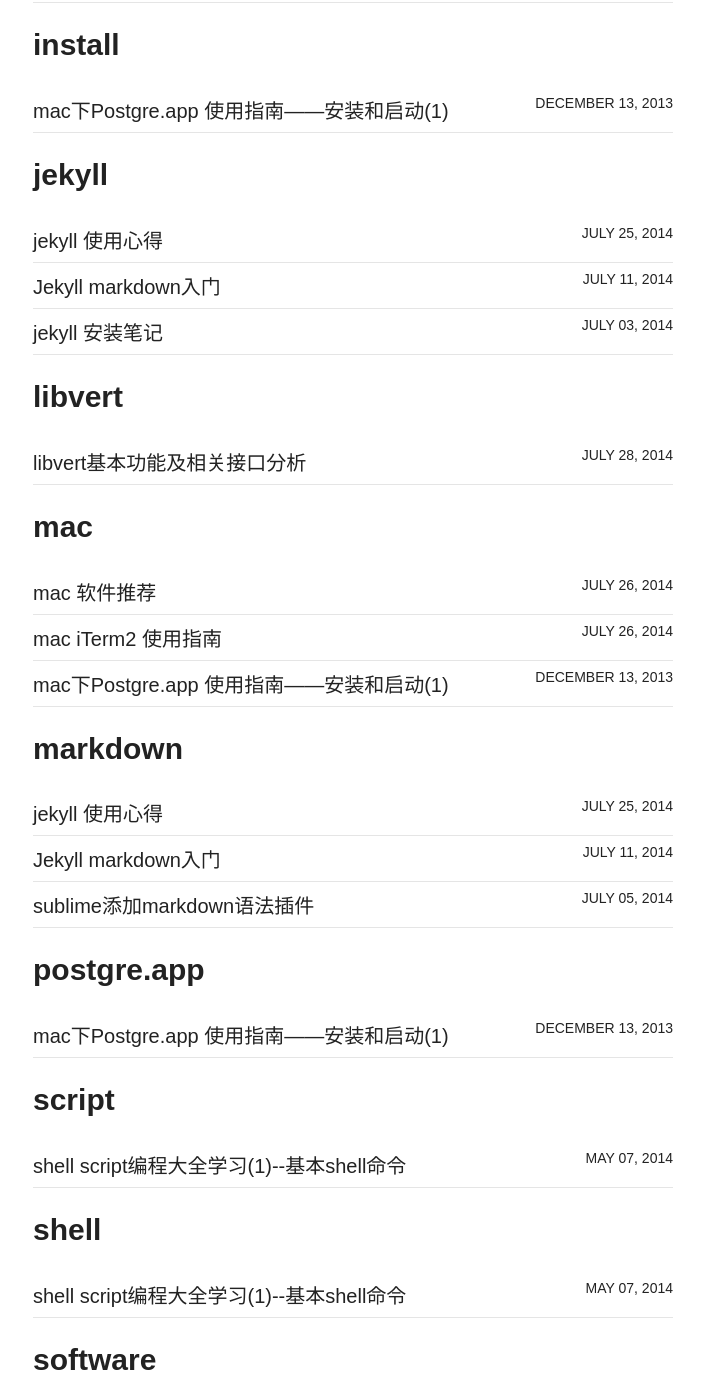
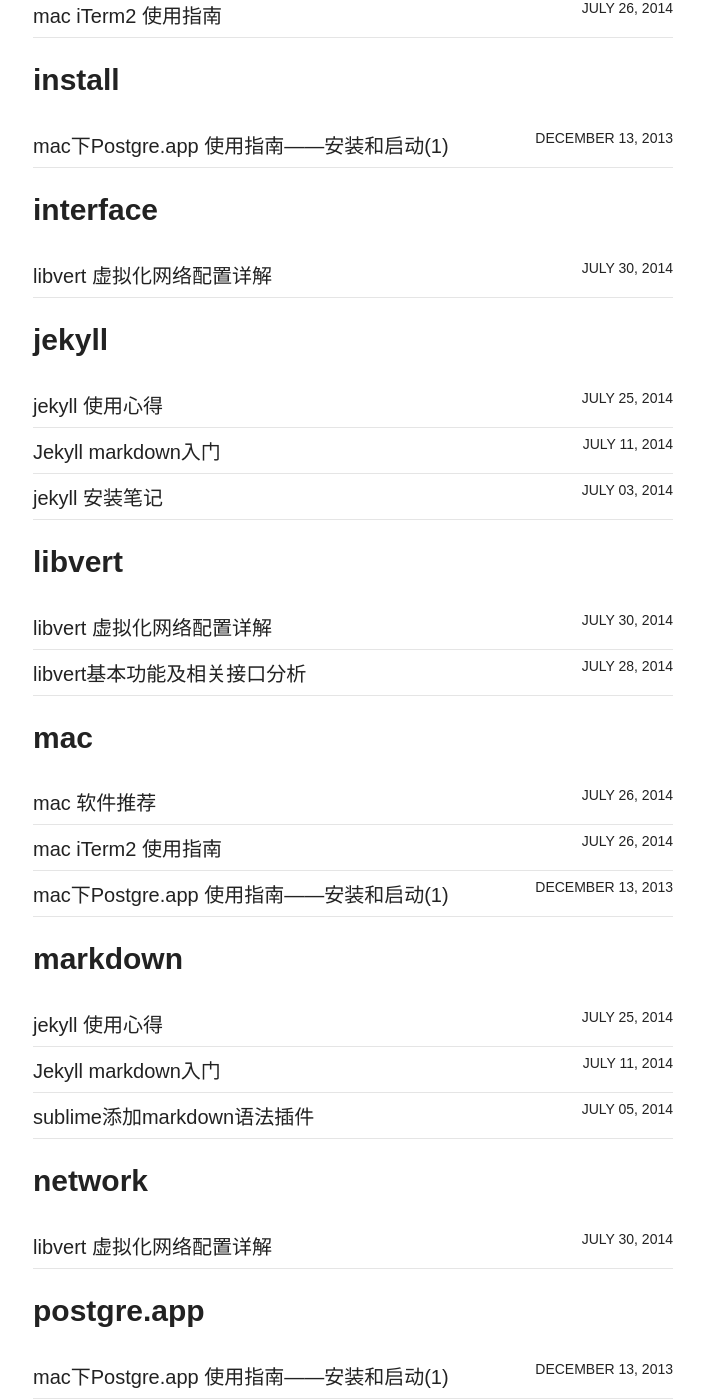
Before and after one commit to yourwilliam/william-blog, a Jekyll site: the page built from tags.html, in a window 1280 px wide and 1400 px high, scrolled down 1006 px. Shown: the whole window, without its empty margins (287-991 px from the left). Built offline with Jekyll 4.4.1, drawn with Linux system fonts in a browser that asks for light colours; nearby versions of some CDN libraries; some of the changed text lies outside the part shown.

Commit message:
Add the library network interface introduce. Learn the libvert network configuration

```diff
--- a/_posts/2014-07-28-libvert-experience.md
+++ b/_posts/2014-07-28-libvert-experience.md
@@ -263,4 +263,6 @@
 从结构上来说，Tun/tap驱动并不单纯是实现网卡驱动，同时它还实现了字符设备驱动部分。以字符设备的方式连接用户空间和内核空间。
 Tun/tap 驱动程序中包含两个部分，一部分是字符设备驱动，还有一部分是网卡驱动部分。利用网卡驱动部分接收来自TCP/IP协议栈的网络分包并发送或者反过来将接收到的网络分包传给协议栈处理，而字符驱动部分则将网络分包在用户空间和内核空间之间传送，模拟物理链路的数据接收和发送。Tun/tap驱动很好的实现了两种驱动的结合。
 
-##### bridge虚拟网卡创建
+#### libvert Network Interface指南
+
+详细指南请参考 [](http://pengjunjie.com/articles/library-network-interface/)
--- /dev/null
+++ b/_posts/2014-07-30-libvert-network-interface.md
@@ -0,0 +1,241 @@
+---
+layout: post
+title: libvert 虚拟化网络配置详解
+description: "libvert 虚拟化网络配置详解，分析libvert所支持的几种联网方式"
+modified: 2014-07-30
+category: articles
+tags: [libvert,interface,network,虚拟化,网络]
+comments: true
+share: true
+---
+
+##libvert 虚拟化网络配置详解
+
+###基本虚拟libvert虚拟化网络
+
+<figure>
+     <a href="{{ site.url }}/images/bolg2014/libvert_network_architecture.png"><img src="{{ site.url }}/images/bolg2014/libvert_network_architecture.png"></a>
+     <figcaption>libvert network 网络架构图</figcaption>
+</figure>
+
+####bridge 和 tap/tun
+桥是一个接口，桥由多个接口共同构成，在以太层把每一个接口收到的数据复制到其他接口。向桥写入数据时，桥内所有的接口都会收到
+
+tap/tun简单的说时一块虚拟网卡。tap是以太层设备，tun是IP层设备。用户空间的程序向tap/tun写入数据，这些数据会传送到内核的网络模块；内核的网络模块写入数据，这些数据又可以被用户空间的程序读到。实现了宿主和Guest之间的共享接口。当guest机器的IP和宿主IP在同一个子网中时，连上这块虚拟网卡的虚拟机就可以和宿主通信。
+
+#### bridge模式
+Linux每启动一个VM，就会为这个VM创建一个tap设备，名字叫vnetx，然后将这块虚拟网卡加入桥设备brx，桥设备具体和那一块网卡绑定由用户自己决定。
+
+	...
+	  <devices>
+	    <interface type='bridge'>
+	      <source bridge='br0'/>
+	      <mac address='00:14:41:12:ac'/>
+	    </interface>
+	...
+
+其中整个操作如下：
+1. 安装uml-utilities和bridge-utils这两个工具分别含有tunctl和brctl命令。
+2. 生成一个新的TAP接口
+	`tunctl -t tap1 -u`
+3. 生成一个叫做br0的bridge
+	`brctl addbr br0`
+4. 把真实网卡加到bridge br0的一端
+	`brctl addif br0 eth0`
+5. 把上面生成的TAP接口加到bridge br0的另一端
+	`brctl addif br0 tap1`
+6. 激活TAP
+	`fconfig tap1 up`
+7. 设置/dev/net/tun的读写权限
+	`chmod 0666 /dev/net/tun`
+
+
+#### NAT模式
+NAT： 网络地址转换
+NAT分为： DNAT把数据包的目的地改称指定地址， SNAT把数据包的原地址改为指定地址。
+
+SNAT的作用就是在宿主机内部构造一个独立的虚拟子网。Guest就是子网中的一台机器，当子网中的数据要发送出来的时候，这些数据的源地址会改为宿主机的实际网络地址，这样就实现了IP伪装。
+Libvert创建了virbr0网桥，作为default虚拟网络的网关，并打开了STP。Libvert每启动一个VM的时候，同样为这个VM创建一个TAP设备。该tap设备连接到网桥之后，就可以访问这个虚拟网络的其他虚拟机。网桥可以通过NAT转发到外网，因为这个NAT使用Linux的iptables实现的，所以可以使用iptables规则。
+
+	...
+	  <devices>
+	    <interface type='network'>
+	      <source network='default'/>
+	      <mac address='00:14:41:12:ac'/>
+	    </interface>
+	...
+该配置表示连接到default这个虚拟网络，default虚拟网络的配置文件位于/var/lib/libvert/network/default.xml
+具体详细配置可以参考
+
+
+### libvert 虚拟化网络详细配置
+
+libvert xml详细使用可以参考官方的这篇文档[http://libvirt.org/formatdomain.html#elementsNICS](http://libvirt.org/formatdomain.html#elementsNICS)
+这里专注于libvert的网络看一下当前libvert支持哪些网络，这也同样可以看出openstack当前支持哪些网络。
+
+* Virtual network
+* Bridge to LAN
+* Userspace SLIRP stack
+* Generic ethernet connection
+* Direct attachment to physical interface
+* PCI Passthrough
+* Multicast tunnel
+* TCP tunnel
+* Setting the NIC model
+* Setting NIC driver-specific options
+* Overriding the target element
+* Specifying boot order
+* Interface ROM BIOS configuration
+* Quality of service
+* Setting VLAN tag (on supported network types only)
+* Modifying virtual link state
+* vhost-user interface
+
+
+
+
+####Virtual network
+
+> This is the recommended config for general guest connectivity on hosts with dynamic / wireless networking configs (or multi-host environments where the host hardware details are described separately in a <network> definition Since 0.9.4).
+
+virtual network定义了在HOST上的一种动态的／无线的连接配置。(就是NAT模式)
+在网络下可以配置一个或多个portgroup，每个portgroup为不同的网络连接配置了不同的配置信息。
+virtualport定义了该虚拟端口的下一跳，比如 vepa (802.1Qbg) 或者 802.1Qbh compliant switch 或者 Open vSwitch virtual switch。
+
+
+	...
+	  <devices>
+	    <interface type='network'>
+	      <source network='default'/>
+	    </interface>
+	...
+	    <interface type='network'>
+	      <source network='default' portgroup='engineering'/>
+	      <target dev='vnet7'/>
+	      <mac address="00:11:22:33:44:55"/>
+	      <virtualport>
+	        <parameters instanceid='09b11c53-8b5c-4eeb-8f00-d84eaa0aaa4f'/>
+	      </virtualport>
+
+	    </interface>
+	  </devices>
+	...
+
+#### Open vSwitch virtual switch
+
+>This is the recommended config for general guest connectivity on hosts with static wired networking configs.
+
+OVS switch配置静态的有线网络。 （bridge模式）
+bridge提供虚拟机直接连接到LAN的功能。为虚拟机提供类似物理机的网络访问功能。
+在Linux系统，bridge设备一般使用标准Linux host bridge 。 在支持OpenVSwitrh的HOST上同样可以将虚拟机对接到相应的OpenVSwitch端口上。
+
+
+
+	...
+	  <devices>
+	    ...
+	    <interface type='bridge'>
+	      <source bridge='br0'/>
+	    </interface>
+	    <interface type='bridge'>
+	      <source bridge='br1'/>
+	      <target dev='vnet7'/>
+	      <mac address="00:11:22:33:44:55"/>
+	    </interface>
+	    <interface type='bridge'>
+	      <source bridge='ovsbr'/>
+	      <virtualport type='openvswitch'>
+	        <parameters profileid='menial' interfaceid='09b11c53-8b5c-4eeb-8f00-d84eaa0aaa4f'/>
+	      </virtualport>
+	    </interface>
+	    ...
+	  </devices>
+	...
+
+#### Userspace SLIRP stack
+
+>Provides a virtual LAN with NAT to the outside world.This networking is the only option for unprivileged users who need their VMs to have outgoing access.
+
+使用NAT的方式将虚拟机网络直接对接到外部。仅用于需要访问外部的无特权用户。
+
+	...
+	 <devices>
+	   <interface type='user'/>
+	   ...
+	   <interface type='user'>
+	     <mac address="00:11:22:33:44:55"/>
+	   </interface>
+	 </devices>
+	...
+
+#### Generic ethernet connection
+
+>Provides a means for the administrator to execute an arbitrary script to connect the guest's network to the LAN.
+
+	...
+	  <devices>
+	    <interface type='ethernet'/>
+	    ...
+	    <interface type='ethernet'>
+	      <target dev='vnet7'/>
+	      <script path='/etc/qemu-ifup-mynet'/>
+	    </interface>
+	  </devices>
+	...
+
+
+#### Direct attachment to physical interface
+
+>Provides direct attachment of the virtual machine's NIC to the given physical interface of the host. Since 0.7.7 (QEMU and KVM only)
+>This setup requires the Linux macvtap driver to be available.
+
+可以支持3种形式的直连选择，'vepa','bridge','private'。 其中vepa为默认模式。
+
+* vepa
+    All VMs' packets are sent to the external bridge. Packets whose destination is a VM on the same host
+* bridge
+    Packets whose destination is on the same host as where they originate from are directly delivered to the target macvtap device. Both origin and destination devices need to be in bridge mode for direct delivery. If either one of them is in vepa mode, a VEPA capable bridge is required.
+* private
+    All packets are sent to the external bridge and will only be delivered to a target VM on the same host if they are sent through an external router or gateway and that device sends them back to the host. This procedure is followed if either the source or destination device is in private mode.
+* passthrough
+	This feature attaches a virtual function of a SRIOV capable NIC directly to a VM without losing the migration capability. All packets are sent to the VF/IF of the configured network device. Depending on the capabilities of the device additional prerequisites or limitations may apply; for example, on Linux this requires kernel 2.6.38 or newer. Since 0.9.2
+
+例子如下：
+
+	...
+	  <devices>
+	    ...
+	    <interface type='direct'>
+	      <source dev='eth0' mode='vepa'/>
+	    </interface>
+	  </devices>
+	...
+
+	...
+	<devices>
+	  ...
+	  <interface type='direct'>
+	    <source dev='eth0.2' mode='vepa'/>
+	    <virtualport type="802.1Qbg">
+	      <parameters managerid="11" typeid="1193047" typeidversion="2" instanceid="09b11c53-8b5c-4eeb-8f00-d84eaa0aaa4f"/>
+	    </virtualport>
+	  </interface>
+	</devices>
+	...
+
+	...
+	  <devices>
+	    ...
+	    <interface type='direct'>
+	      <source dev='eth0' mode='private'/>
+	      <virtualport type='802.1Qbh'>
+	        <parameters profileid='finance'/>
+	      </virtualport>
+	    </interface>
+	  </devices>
+	...
+
+#### PCI Passthrough
+>A PCI network device (specified by the <source> element) is directly assigned to the guest using generic device passthrough, after first optionally setting the device's MAC address to the configured value, and associating the device with an 802.1Qbh capable switch using an optionally specified <virtualport> element (see the examples of virtualport given above for type='direct' network devices).
+
+用于将客户虚拟机直接绑定到PCI物理网卡，实现PCI的 passthrough.
```
Also changed, not shown: images/bolg2014/libvert_network_architecture.png (added), 2 other files.
